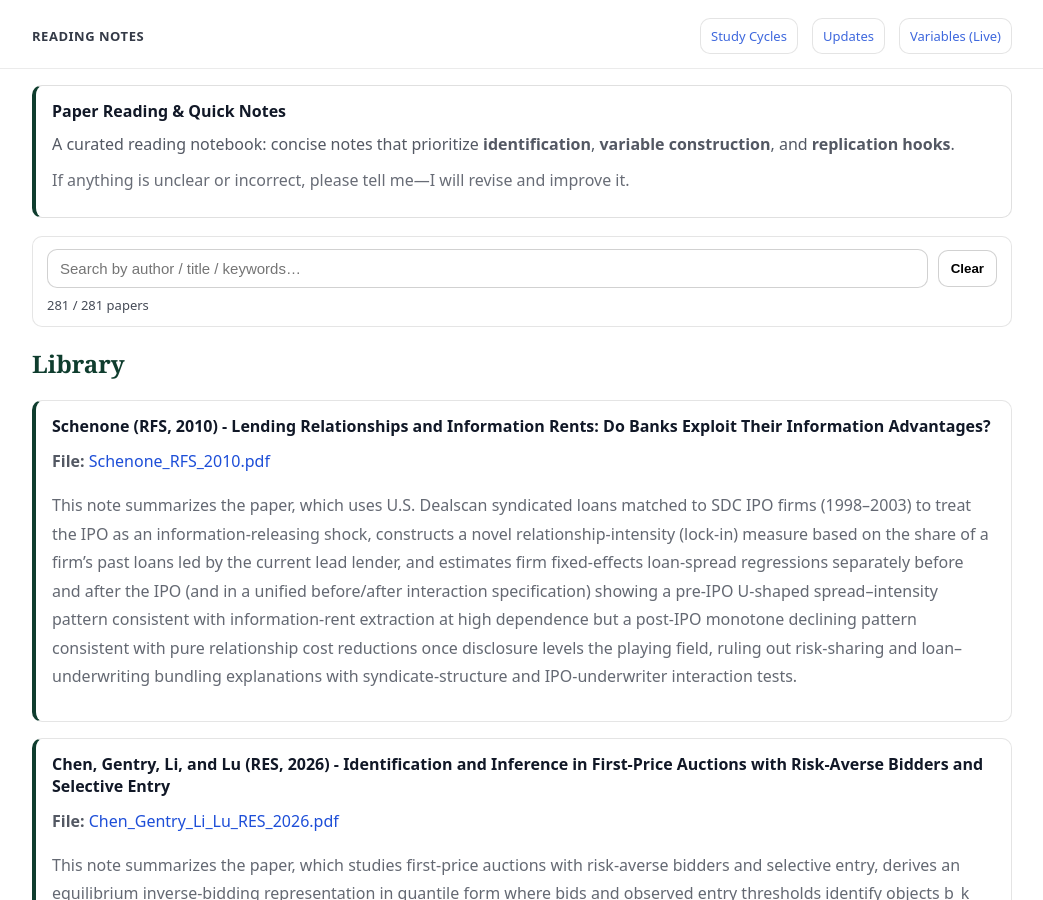
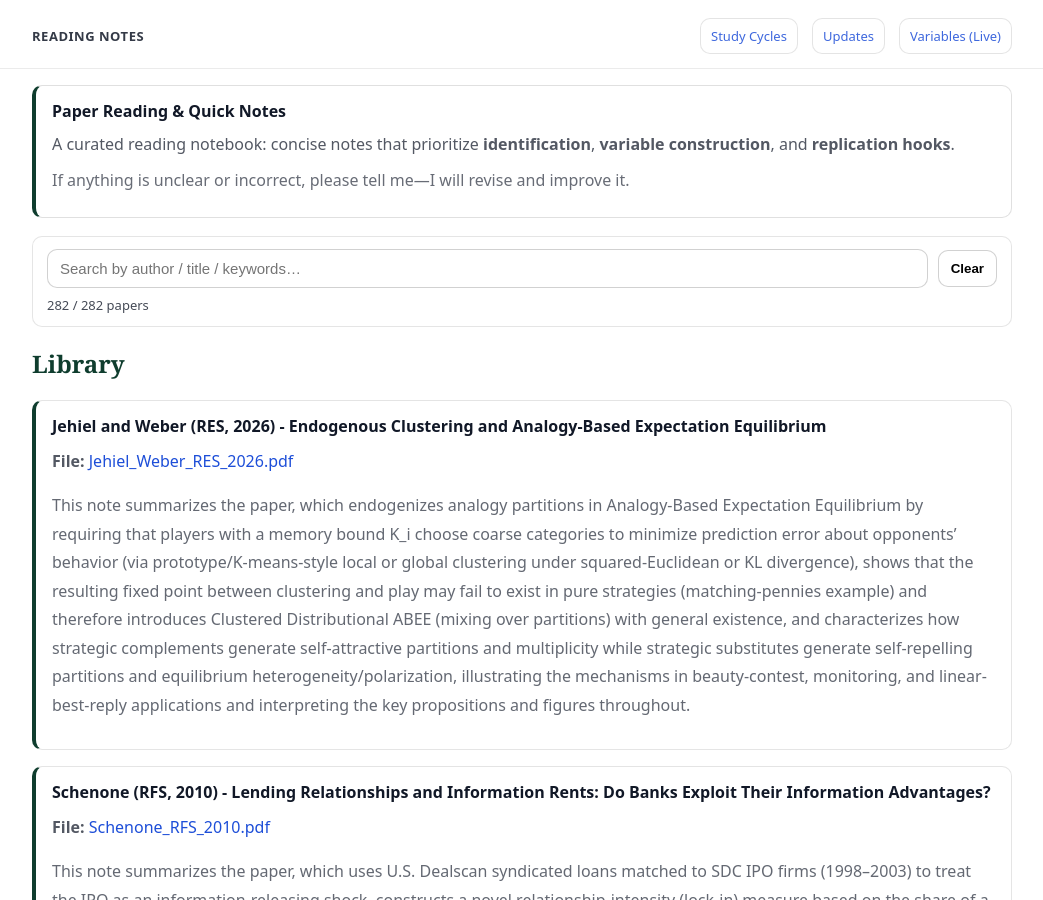
Before and after one commit to yaxinzn/study-archive, a Jekyll site: the page built from reading/index.md, in a window 1280 px wide and 900 px high. Shown: the whole window, without its empty margins (118-1161 px from the left). Built offline with Jekyll 4.4.1, drawn with Linux system fonts in a browser that asks for light colours.

Commit message:
Reading: add/update Jehiel_Weber_RES_2026.pdf

```diff
--- a/_data/reading.yml
+++ b/_data/reading.yml
@@ -1,3 +1,7 @@
+- title: "Jehiel and Weber (RES, 2026) - Endogenous Clustering and Analogy-Based Expectation Equilibrium"
+  file: "Jehiel_Weber_RES_2026.pdf"
+  desc: "This note summarizes the paper, which endogenizes analogy partitions in Analogy-Based Expectation Equilibrium by requiring that players with a memory bound K_i choose coarse categories to minimize prediction error about opponents’ behavior (via prototype/K-means-style local or global clustering under squared-Euclidean or KL divergence), shows that the resulting fixed point between clustering and play may fail to exist in pure strategies (matching-pennies example) and therefore introduces Clustered Distributional ABEE (mixing over partitions) with general existence, and characterizes how strategic complements generate self-attractive partitions and multiplicity while strategic substitutes generate self-repelling partitions and equilibrium heterogeneity/polarization, illustrating the mechanisms in beauty-contest, monitoring, and linear-best-reply applications and interpreting the key propositions and figures throughout."
+
 - title: "Schenone (RFS, 2010) - Lending Relationships and Information Rents: Do Banks Exploit Their Information Advantages?"
   file: "Schenone_RFS_2010.pdf"
   desc: "This note summarizes the paper, which uses U.S. Dealscan syndicated loans matched to SDC IPO firms (1998–2003) to treat the IPO as an information-releasing shock, constructs a novel relationship-intensity (lock-in) measure based on the share of a firm’s past loans led by the current lead lender, and estimates firm fixed-effects loan-spread regressions separately before and after the IPO (and in a unified before/after interaction specification) showing a pre-IPO U-shaped spread–intensity pattern consistent with information-rent extraction at high dependence but a post-IPO monotone declining pattern consistent with pure relationship cost reductions once disclosure levels the playing field, ruling out risk-sharing and loan–underwriting bundling explanations with syndicate-structure and IPO-underwriter interaction tests."
```
Also changed, not shown: 1 other file.
